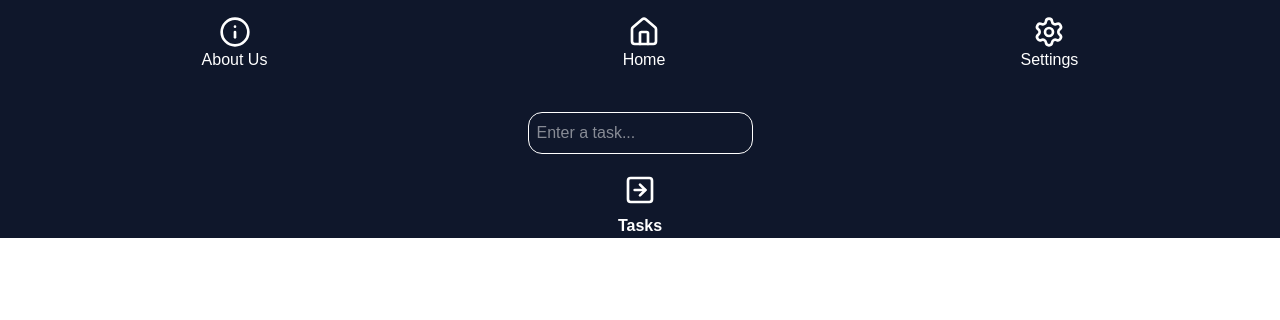
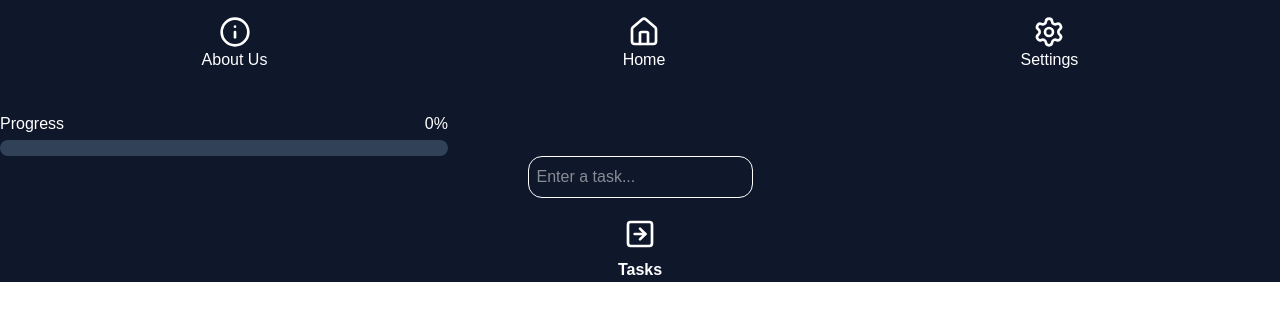
Before and after one commit to marvinfpl/todolist, a React (Vite) app: page / in a window 1280 px wide. Shown: the top 320 px of the page. Built offline with nearby package versions, Linux system fonts and the light colour scheme.

Commit message:
progress bar

```diff
--- a/src/components/Progress.tsx
+++ b/src/components/Progress.tsx
@@ -0,0 +1,19 @@
+type Props = {
+    percent: number
+}
+
+export default function ProgressBar({percent}: Props) {
+    const color  = percent < 30 ? "bg-red-500" : percent < 70 ? "bg-yellow-500" : "bg-green-500";
+    return (
+        <div className="w-full max-w-md">
+            <div className="flex justify-between mb-1 text-white">
+                <span>Progress</span>
+                <span>{percent}%</span>
+            </div>
+
+            <div className="w-full h-4 bg-slate-700 rounded-full">
+                <div className={`h-4 bg-green-500 rounded-full transition-all duration-300 ${color}`} style={{width: `${percent}%`}}/>
+            </div>
+        </div>
+    )
+}
--- a/src/components/Task.tsx
+++ b/src/components/Task.tsx
@@ -21,8 +21,7 @@ export default function Tasks({ tasks, removeTask, toggleTask}: Props) {
             key={task.name}
             className="flex items-center bg-slate-800 rounded-xl border-2 p-4">
             <div className="flex-1 flex justify-start">
-              <Checkbox checked={task.done} onChange={() => toggleTask(task.name)} className="animation hover:scale-120"/>
-              <input type="checkbox" checked={task.done} onChange={() => toggleTask(task.name)} className="animation hover:scale-120"/>
+              <Checkbox checked={task.done} onCheckedChange={() => toggleTask(task.name)} className="animation hover:scale-120"/>
             </div>
             <div className="flex-1 flex justify-center">
               <span className={`${task.done ? "line-through text-gray-400" : ""}`}>{task.name}</span>
--- a/src/pages/Home.tsx
+++ b/src/pages/Home.tsx
@@ -1,5 +1,6 @@
 import Navbar from "@/components/Navbar.tsx"
 import Tasks from "@/components/Task.tsx"
+import ProgressBar from "@/components/Progress.tsx"
 import {useState, useEffect} from "react"
 import { SquareArrowRight } from "lucide-react"
 
@@ -18,6 +19,9 @@ export default function Home() {
     });
 
     const [input, setInput] = useState("");
+
+    const completedTasks = tasks.filter(task => task.done).length
+    const percent = tasks.length === 0 ? 0 : Math.round((completedTasks / tasks.length) * 100);
 
     useEffect(() => {
         localStorage.setItem("tasks", JSON.stringify(tasks))
@@ -48,6 +52,7 @@ export default function Home() {
         <div className="bg-slate-900">
             <Navbar/>
             <br />
+            <ProgressBar percent={percent}/>
             <div className="flex flex-col items-center justify-center">
                 <form onSubmit={(e) => {
                     e.preventDefault()
```
